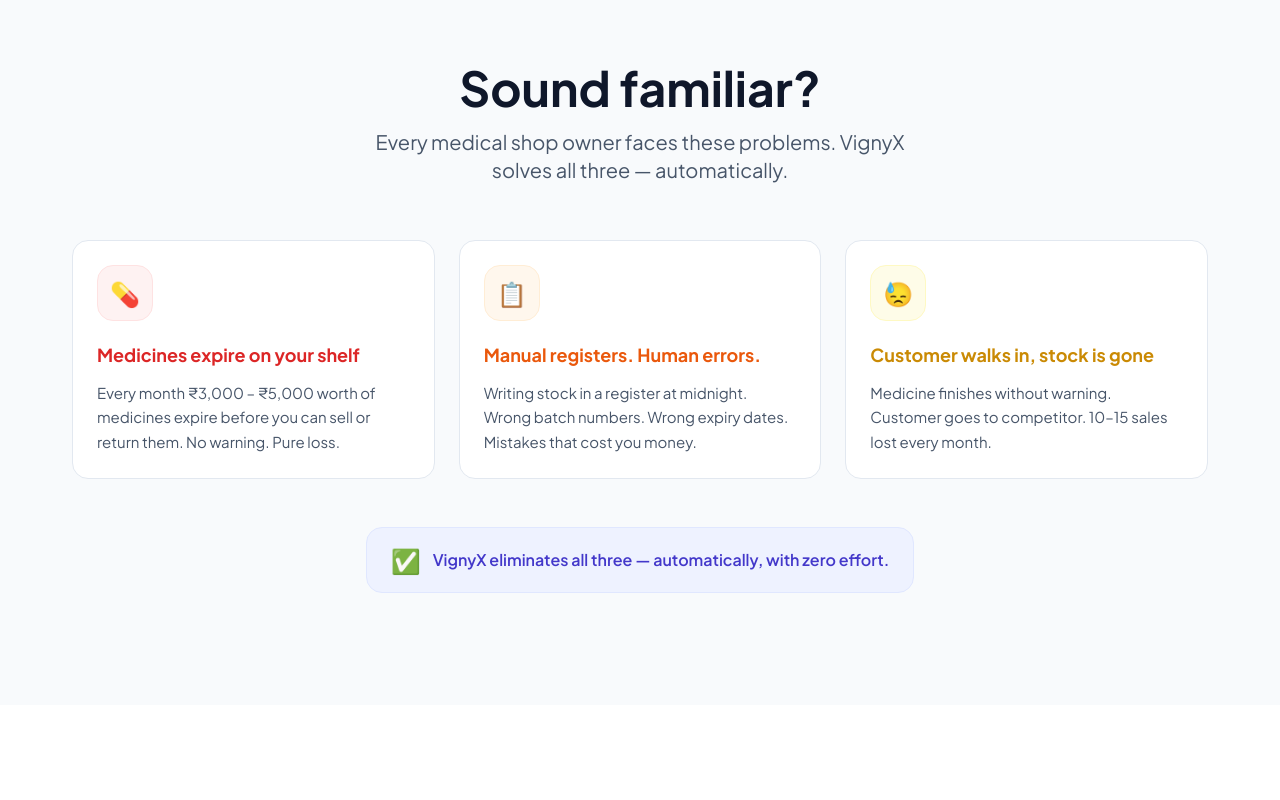
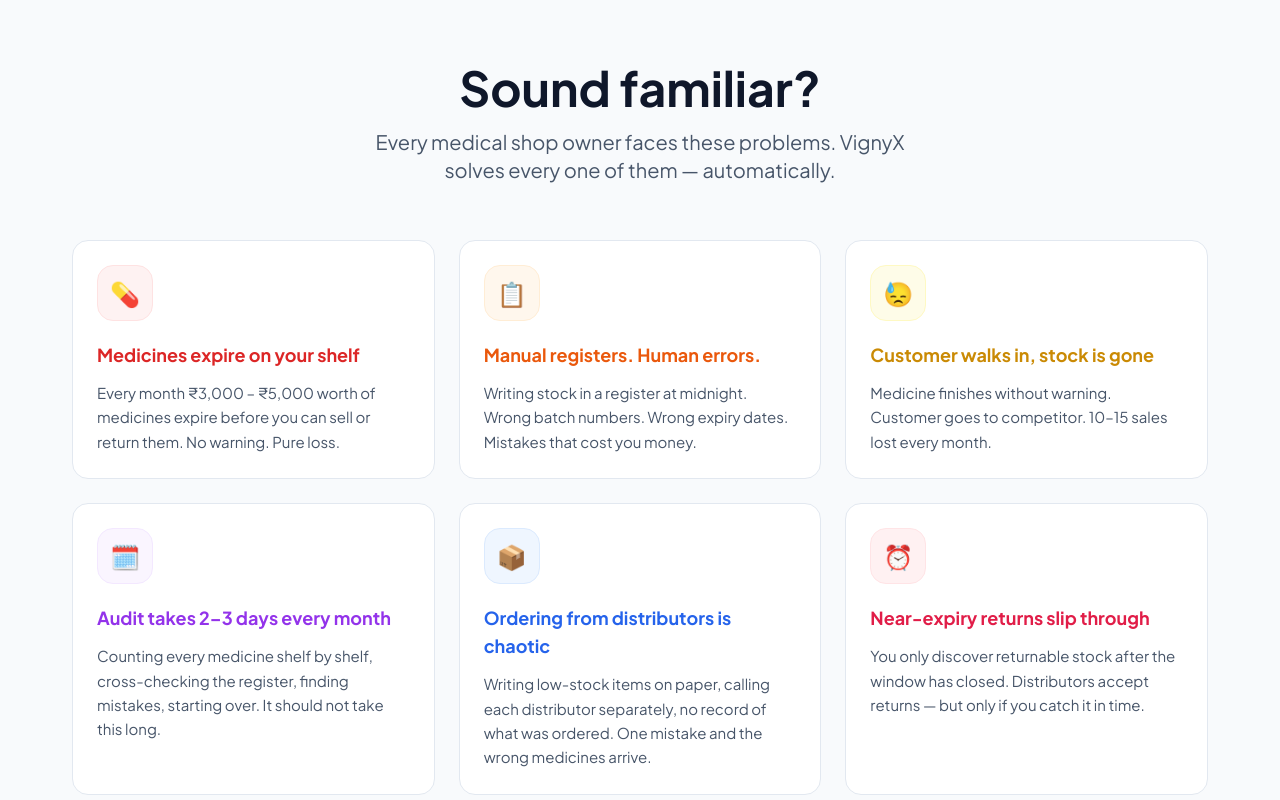
Before and after one commit to VignyX-Labs/vignyx-official-portal, a Next.js app: page / in a window 1280 px wide. Shown: the part 840-1640 px from the top of the page. Built offline with nearby package versions, Linux system fonts and the light colour scheme.

Commit message:
Expand pain points from 3 to 6 with unique problem angles

```diff
--- a/components/PainPointsSection.tsx
+++ b/components/PainPointsSection.tsx
@@ -29,6 +29,30 @@ const painPoints = [
     body: "Medicine finishes without warning. Customer goes to competitor. 10–15 sales lost every month.",
     accentColor: "text-yellow-600",
   },
+  {
+    icon: "🗓️",
+    iconBg: "bg-purple-50",
+    iconBorder: "border-purple-100",
+    headline: "Audit takes 2–3 days every month",
+    body: "Counting every medicine shelf by shelf, cross-checking the register, finding mistakes, starting over. It should not take this long.",
+    accentColor: "text-purple-600",
+  },
+  {
+    icon: "📦",
+    iconBg: "bg-blue-50",
+    iconBorder: "border-blue-100",
+    headline: "Ordering from distributors is chaotic",
+    body: "Writing low-stock items on paper, calling each distributor separately, no record of what was ordered. One mistake and the wrong medicines arrive.",
+    accentColor: "text-blue-600",
+  },
+  {
+    icon: "⏰",
+    iconBg: "bg-rose-50",
+    iconBorder: "border-rose-100",
+    headline: "Near-expiry returns slip through",
+    body: "You only discover returnable stock after the window has closed. Distributors accept returns — but only if you catch it in time.",
+    accentColor: "text-rose-600",
+  },
 ];
 
 export default function PainPointsSection() {
@@ -47,7 +71,7 @@ export default function PainPointsSection() {
         >
           <h2 className="section-title mb-4">Sound familiar?</h2>
           <p className="section-subtitle max-w-xl mx-auto">
-            Every medical shop owner faces these problems. VignyX solves all three — automatically.
+            Every medical shop owner faces these problems. VignyX solves every one of them — automatically.
           </p>
         </motion.div>
 
@@ -86,7 +110,7 @@ export default function PainPointsSection() {
           <div className="inline-flex items-center gap-3 bg-indigo-50 border border-indigo-100 rounded-2xl px-6 py-4">
             <span className="text-2xl">✅</span>
             <p className="text-[#4338ca] font-semibold text-base">
-              VignyX eliminates all three — automatically, with zero effort.
+              VignyX eliminates all of these — automatically, with zero effort.
             </p>
           </div>
         </motion.div>
```
